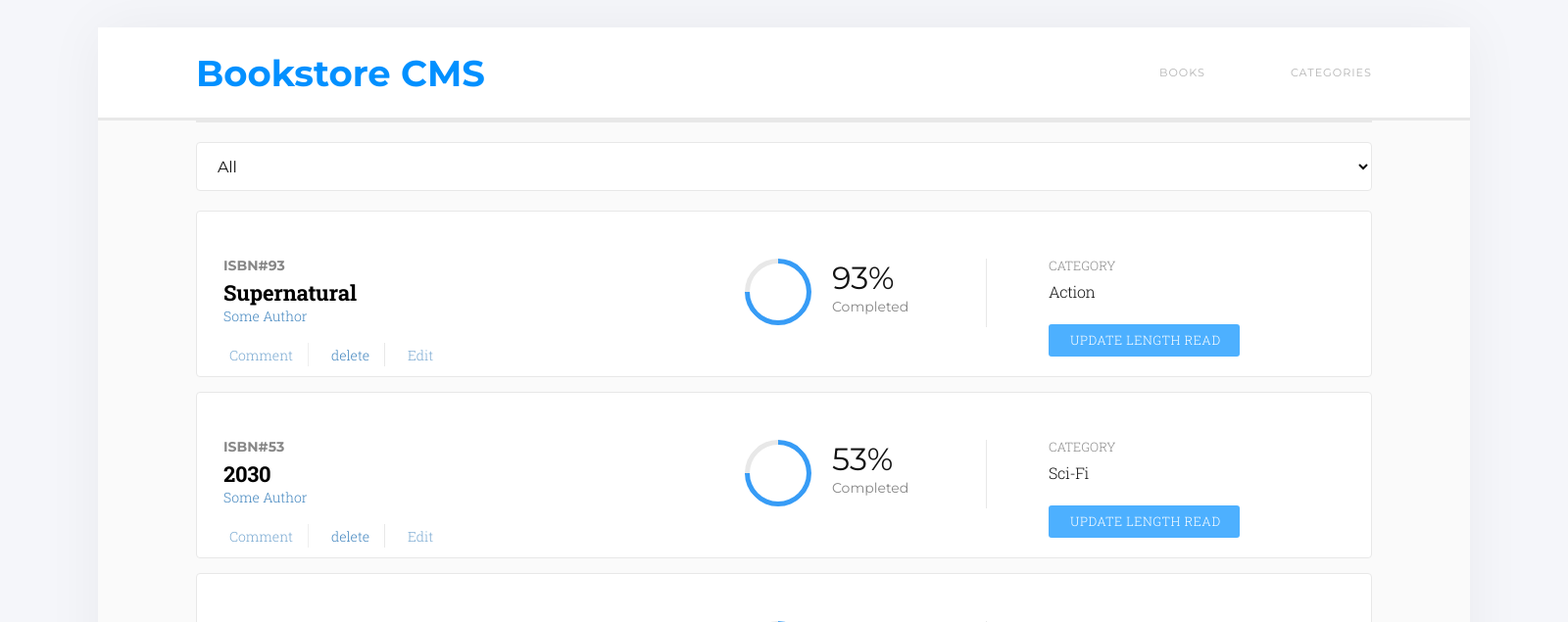
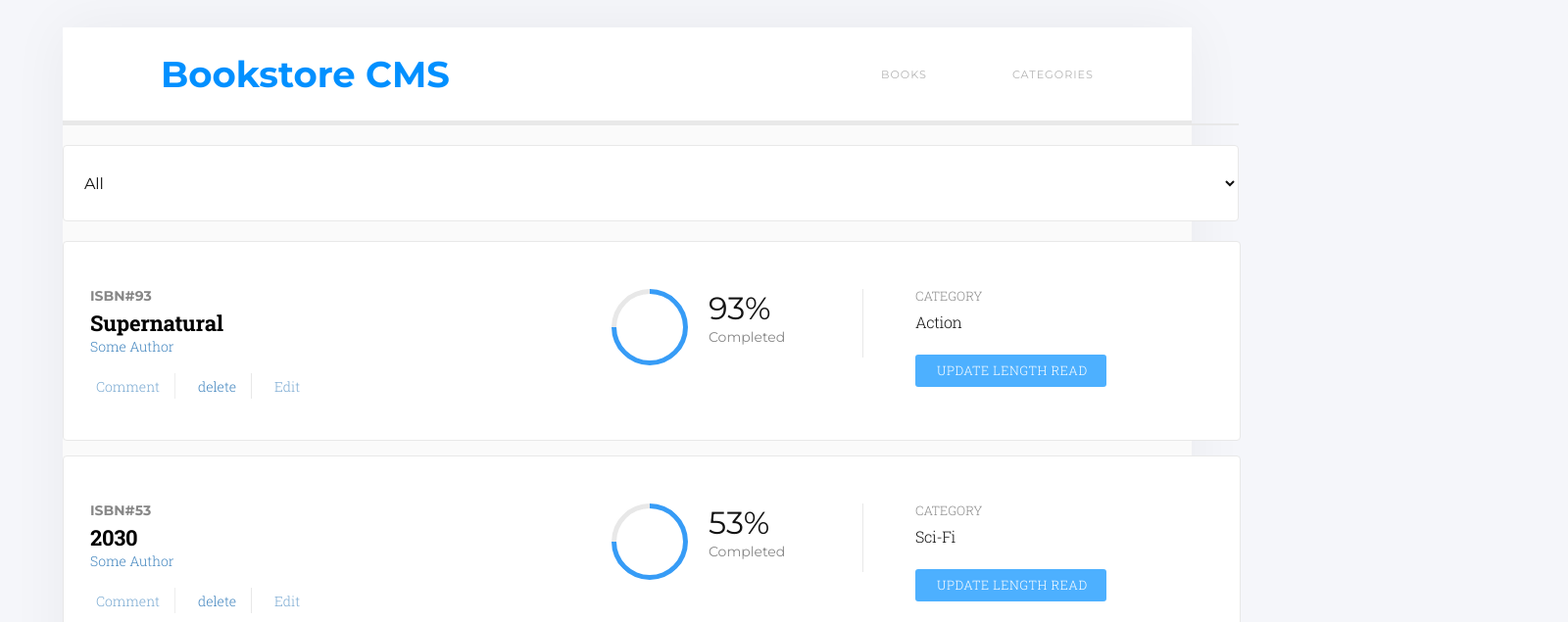
Before and after one commit to raheebwa/mv-react-bookstore, a React (Create React App) app: page / in a window 1280 px wide. Shown: the part 121-756 px from the top of the page at 98% size, 1600 px wide, since content can reach past the window. Built offline with nearby package versions, Linux system fonts and the light colour scheme.

Commit message:
fix: horizonatl scrolling

```diff
--- a/src/wrapper.scss
+++ b/src/wrapper.scss
@@ -1,6 +1,6 @@
 @import url('https://fonts.googleapis.com/css2?family=Montserrat:wght@400;700&family=Roboto+Slab:wght@300;700&display=swap');
 
-html {
+* {
   box-sizing: border-box;
 }
 
@@ -12,7 +12,7 @@ html {
 
 body {
   position: relative;
-  width: 1600px;
+  width: 100%;
   background-color: #f5f6fa;
 }
 
@@ -45,8 +45,8 @@ label {
   position: absolute;
   border-radius: 4px;
   background-color: #fafafa;
-  width: 1400px;
-  left: 100px;
+  width: 90%;
+  left: 5%;
   top: 149px;
   box-shadow: 0 0 60px 0 rgba(0, 0, 0, 0.05);
   padding-bottom: 265px;
```
